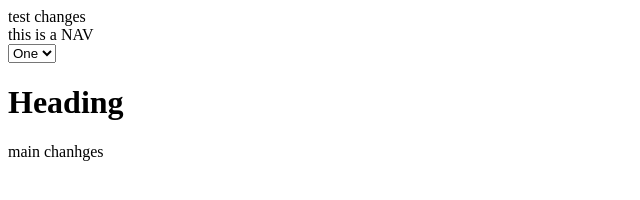
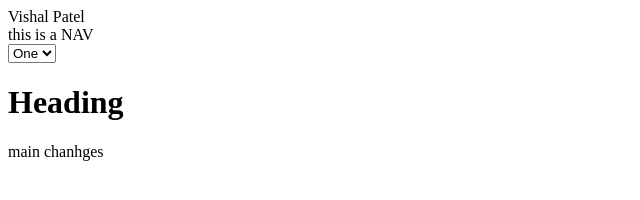
Before and after one commit to NuttyGeek/GitEssentials, a plain HTML site: page index.html in a window 1280 px wide. Shown: the full height of the page, 0-640 px from the left. Drawn offline with Linux system fonts and the light colour scheme.

Commit message:
PR resolved

```diff
--- a/index.html
+++ b/index.html
@@ -5,7 +5,7 @@
     <meta http-equiv="X-UA-Compatible" content="IE=edge">
     <meta name="viewport" content="width=device-width, initial-scale=1.0">
     <title>Document</title>
-    test changes
+    Vishal Patel
 </head>
 <body>
     <nav>this is a NAV</nav>
```
